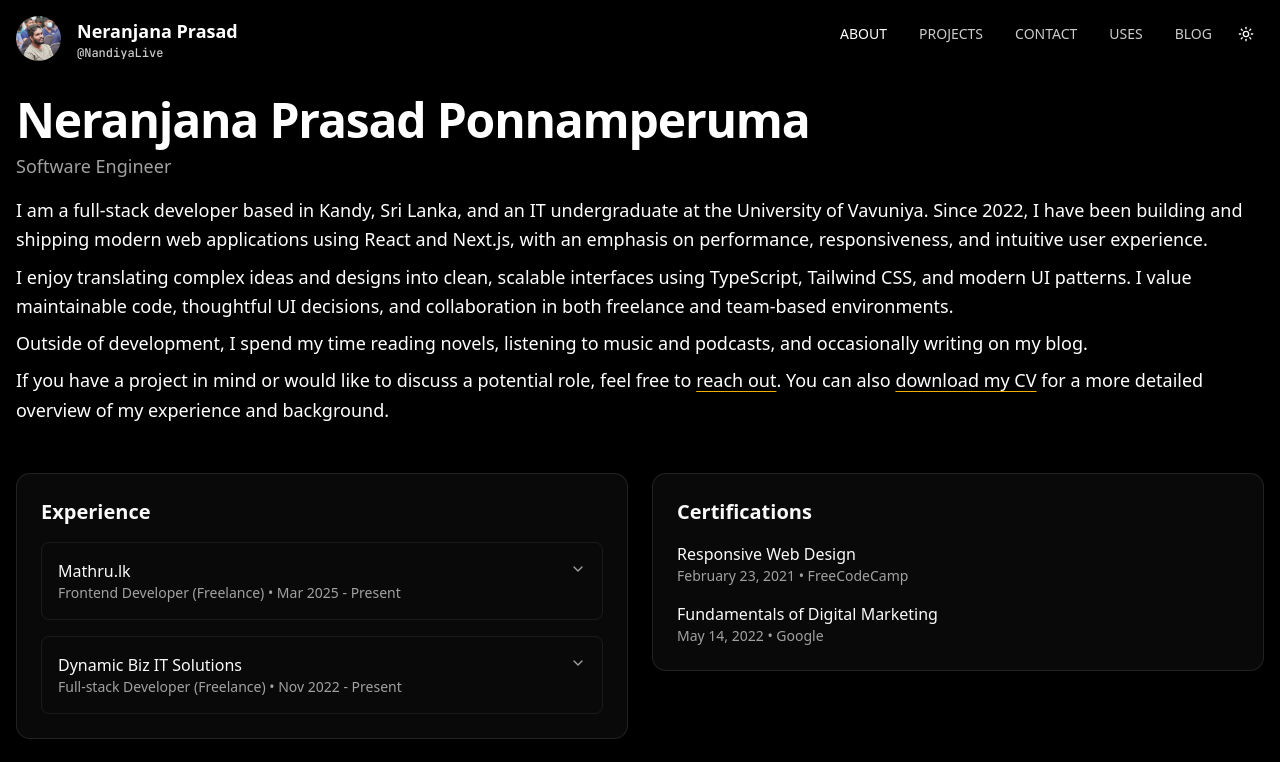
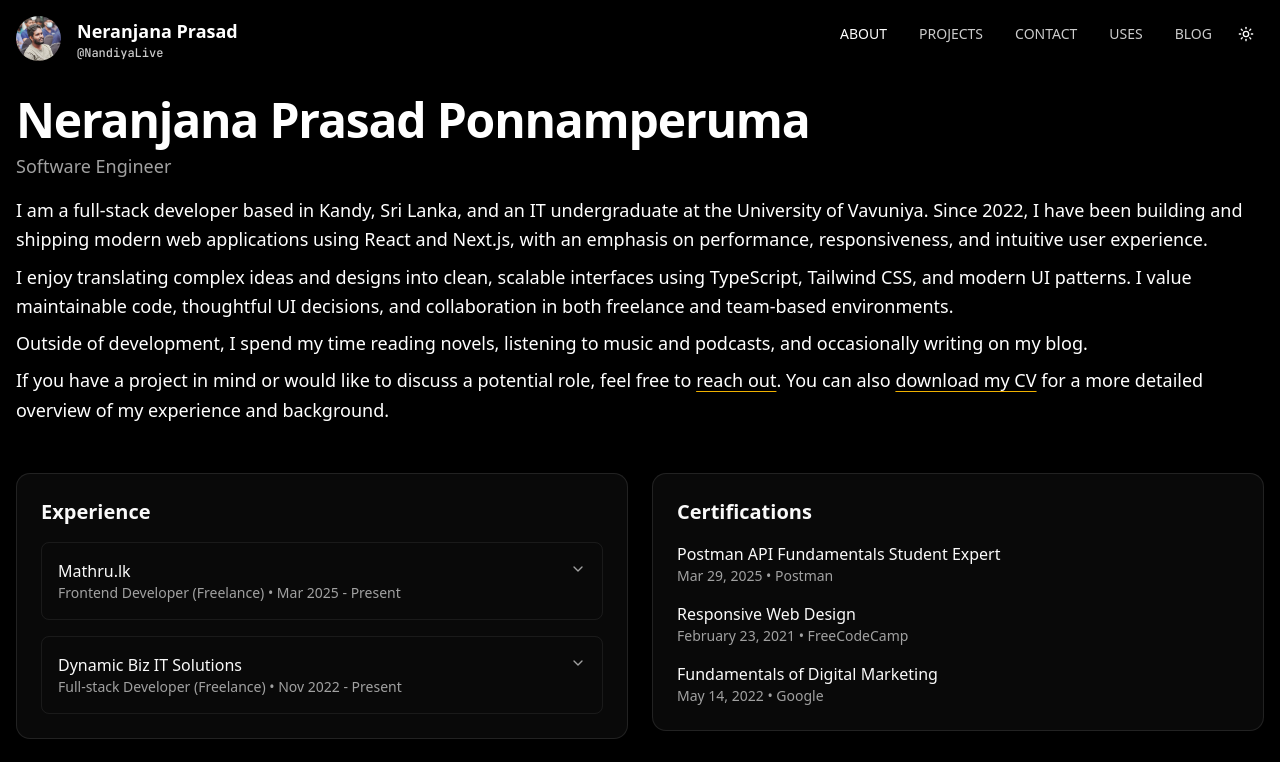
Before and after one commit to NandiyaLive/neranjana.me, a Next.js app: page /about in a window 1280 px wide. Shown: the top 762 px of the page. Built offline with nearby package versions, Linux system fonts and the light colour scheme.

Commit message:
chore: add postman certificate

```diff
--- a/src/data/certificates.ts
+++ b/src/data/certificates.ts
@@ -6,6 +6,12 @@ export interface Certificate {
 }
 
 export const CERTIFICATES: Certificate[] = [
+  {
+    title: "Postman API Fundamentals Student Expert",
+    issuer: "Postman",
+    issuedDate: "Mar 29, 2025",
+    url: "https://badgr.com/public/assertions/_-7Dj-ndTi-jAojojkabWQ",
+  },
   {
     title: "Responsive Web Design",
     issuer: "FreeCodeCamp",
```
